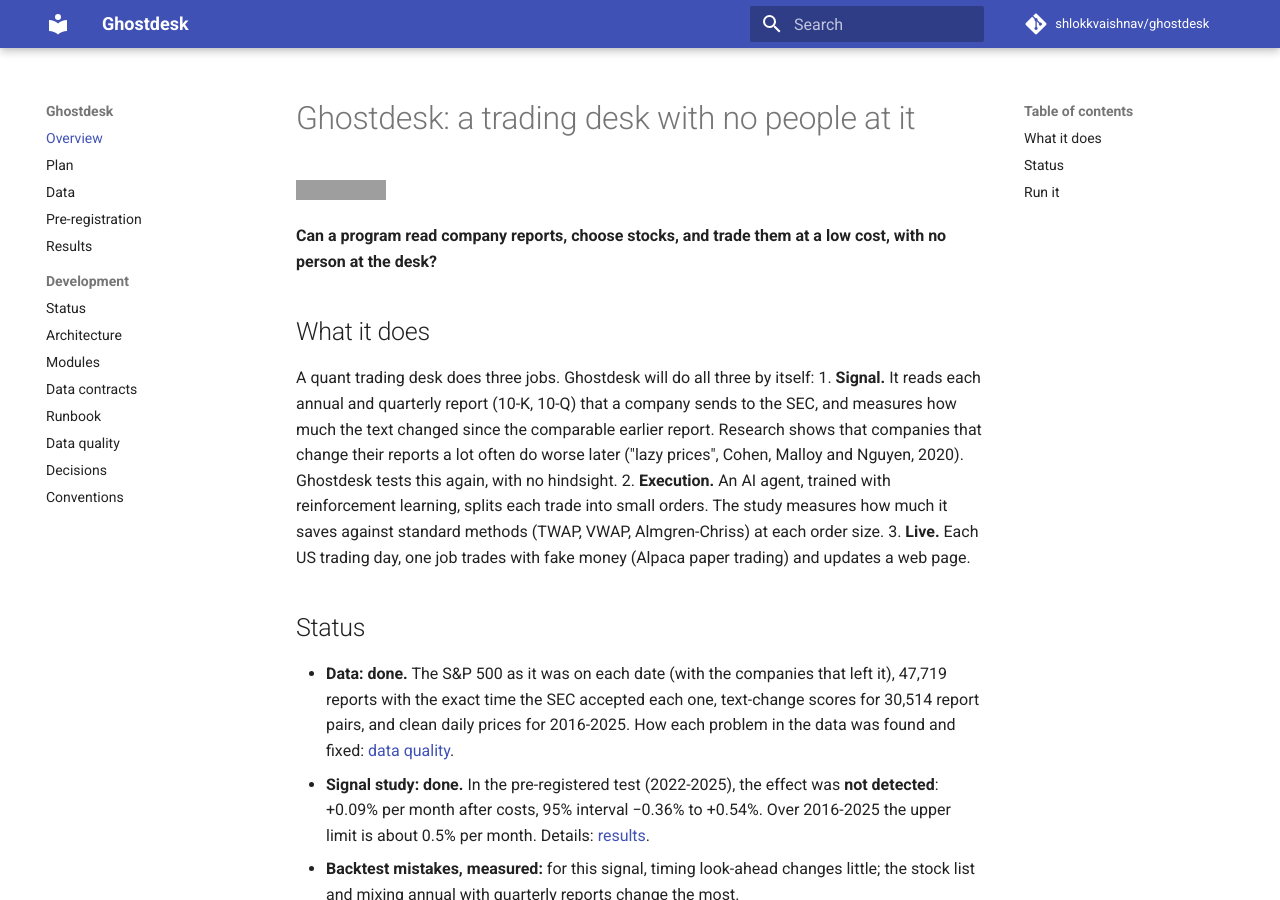
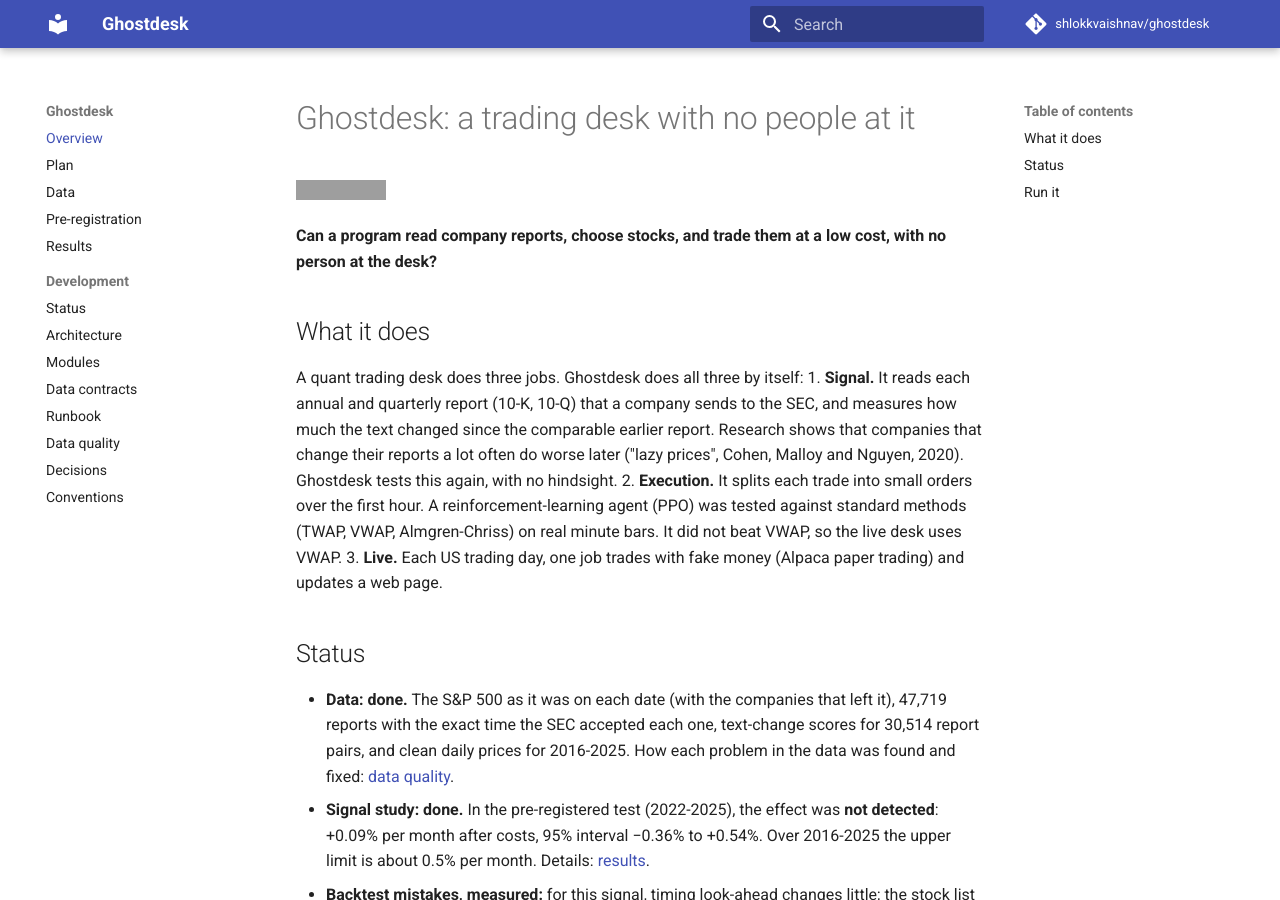
Before and after one commit to shlokkvaishnav/ghostdesk, an MkDocs documentation site: the page built from docs/index.md, in a window 1280 px wide and 900 px high. Built offline with MkDocs 1.6.1 and Material for MkDocs 9.7.7, drawn with Linux system fonts in a browser that asks for light colours; comment, search, counter and statistics services are not loaded; grey boxes are pictures that could not be loaded.

Commit message:
Describe execution as tested: PPO did not beat VWAP; the live desk uses VWAP

```diff
--- a/docs/index.md
+++ b/docs/index.md
@@ -5,13 +5,14 @@
 **Can a program read company reports, choose stocks, and trade them at a low cost, with no person at the desk?**
 
 ## What it does
-A quant trading desk does three jobs. Ghostdesk will do all three by itself:
+A quant trading desk does three jobs. Ghostdesk does all three by itself:
 1. **Signal.** It reads each annual and quarterly report (10-K, 10-Q) that a company sends to the SEC, and measures
    how much the text changed since the comparable earlier report. Research shows that companies that change their
    reports a lot often do worse later ("lazy prices", Cohen, Malloy and Nguyen, 2020). Ghostdesk tests this again,
    with no hindsight.
-2. **Execution.** An AI agent, trained with reinforcement learning, splits each trade into small orders. The study
-   measures how much it saves against standard methods (TWAP, VWAP, Almgren-Chriss) at each order size.
+2. **Execution.** It splits each trade into small orders over the first hour. A reinforcement-learning agent (PPO)
+   was tested against standard methods (TWAP, VWAP, Almgren-Chriss) on real minute bars. It did not beat VWAP,
+   so the live desk uses VWAP.
 3. **Live.** Each US trading day, one job trades with fake money (Alpaca paper trading) and updates a web page.
 
 ## Status
```
Also changed, not shown: AGENTS.md (+2 -2 lines), README.md (+4 -3 lines).
